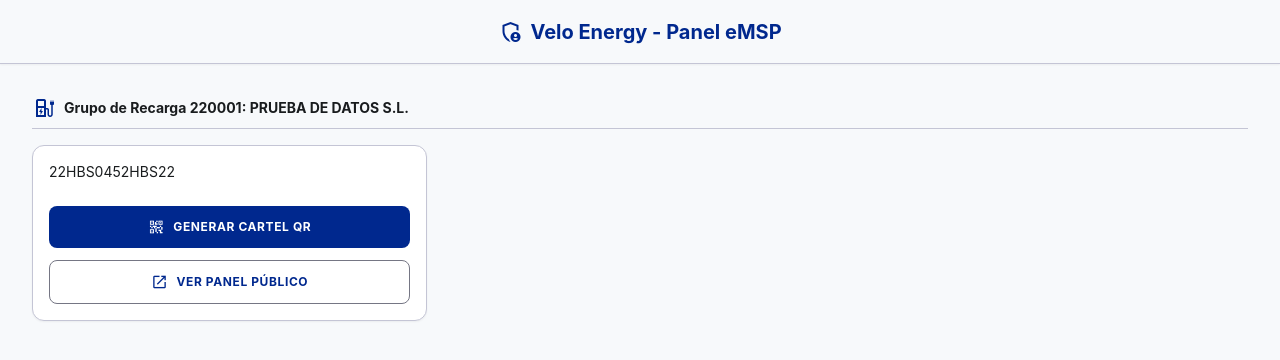
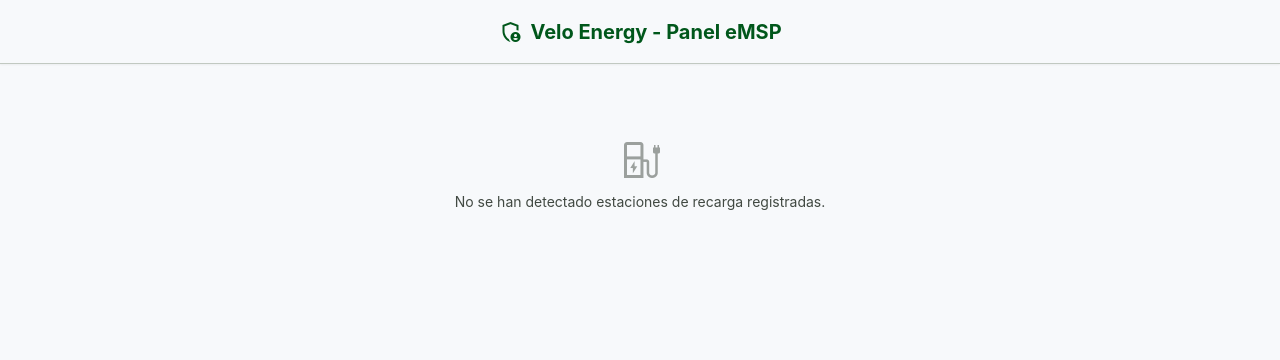
Before and after one commit to dgarciacampelo/tagoio-data-handler, a FastAPI app: page /emsp-dashboard in a window 1280 px wide. Shown: the top 360 px of the page. Run offline with FastAPI, Linux system fonts and the light colour scheme; parts of the project's set-up code (start-up, migrations or seed data) failed here and were passed over.

Commit message:
feature: Color palette update from dark blue to deep forest green

```diff
--- a/src/charge_points.py
+++ b/src/charge_points.py
@@ -19,10 +19,6 @@ def get_pool_known_charge_points(pool_code: int) -> set[tuple[str, int]]:
 
 def get_all_known_charge_points() -> dict[int, set[tuple[str, int]]]:
     """Returns the known charge points for all pools"""
-    # For debugging purposes, inject a fake station if the known charge points are empty
-    if not known_charge_points:
-        register_charge_point(220001, "22HBS0452HBS22", 1)
-
     return known_charge_points
 
 
--- a/static/js/emsp-dashboard.js
+++ b/static/js/emsp-dashboard.js
@@ -27,7 +27,7 @@ function openQrModal(url, poolCode, stationName, cpoName) {
     QRCode.toDataURL(url, {
         width: logicalWidth * scale,
         margin: 2,
-        color: { dark: '#00288e', light: '#ffffff' }
+        color: { dark: '#00571b', light: '#ffffff' }
     }, function (error, dataUrl) {
         if (error) {
             console.error("Error generating QR:", error);
@@ -54,7 +54,7 @@ function openQrModal(url, poolCode, stationName, cpoName) {
         ctx.fillRect(0, 0, logicalWidth, logicalHeight);
 
         // Draw Title Text (Will be rendered crisply due to ctx.scale)
-        ctx.fillStyle = '#00288e';
+        ctx.fillStyle = '#00571b';
         ctx.font = 'bold 14px "Segoe UI", Tahoma, sans-serif';
         ctx.textAlign = 'center';
         ctx.fillText(`Velo Energy: ${poolCode} / ${stationName}`, logicalWidth / 2, 24);
@@ -116,14 +116,14 @@ function printPoster() {
                     height: 100vh; font-family: 'Segoe UI', Tahoma, Geneva, Verdana, sans-serif;
                     background-color: white; color: #1a1a1a;
                 }
-                .header { color: #00288e; font-size: 3.5rem; font-weight: bold; margin-bottom: 10px; }
+                .header { color: #00571b; font-size: 3.5rem; font-weight: bold; margin-bottom: 10px; }
                 .subtitle { font-size: 2.2rem; color: #4a4a4a; margin-top: 0; margin-bottom: 40px; }
-                .qr-container { padding: 20px; border: 4px solid #00288e; border-radius: 24px; display: inline-block; }
+                .qr-container { padding: 20px; border: 4px solid #00571b; border-radius: 24px; display: inline-block; }
 
                 /* FIXED: Set height to auto to prevent aspect ratio stretching */
                 .qr-image { width: 350px; height: auto; }
 
-                .info-box { margin-top: 40px; text-align: center; font-size: 1.8rem; color: #4a4a4a; line-height: 1.5; }
+                .info-box { margin-top: 40px; text-align: center; font-size: 1.8rem; color: #4a4a4a; line-height: 1.5; overflow-wrap: break-word; max-width: 90%; }
                 .bold { font-weight: bold; color: #1a1a1a; }
             </style>
         </head>
@@ -132,13 +132,13 @@ function printPoster() {
             <div class="subtitle">Escanea para Recargar</div>
 
             <div class="qr-container">
-                <img class="qr-image" src="${qrDataUrl}" alt="Código QR de la estación" />
+                <img class="qr-image" src="${qrDataUrl}" alt="Código QR del Punto de Recarga" />
             </div>
 
             <div class="info-box">
                 <p>Operador (CPO): <span class="bold">${currentStation.cpo}</span></p>
                 <p>Grupo: <span class="bold">${currentStation.pool}</span></p>
-                <p>Estación: <span class="bold">${currentStation.name}</span></p>
+                <p>Punto de Recarga: <span class="bold">${currentStation.name}</span></p>
             </div>
 
             <script>
--- a/static/js/tailwind-config.js
+++ b/static/js/tailwind-config.js
@@ -5,21 +5,30 @@ tailwind.config = {
             "colors": {
                 "background": "#f7f9fb",
                 "on-background": "#191c1e",
-                "primary": "#00288e",
-                "on-primary": "#ffffff",
-                "primary-fixed": "#dde1ff",
-                "on-primary-fixed": "#001453",
-                "on-primary-fixed-variant": "#173bab",
+
+                // BRAND GREEN PALETTE (Migrated from Dark Blue)
+                "primary": "#00571b",                  // Main chosen deep forest green
+                "on-primary": "#ffffff",               // White text on primary background
+                "primary-fixed": "#9ef6b1",            // Soft, high-visibility light green container
+                "on-primary-fixed": "#002106",         // Ultra-dark green text for light green containers
+                "on-primary-fixed-variant": "#004e17", // Medium-dark green accent variant
+
+                // Secondary Accents (Kept the existing mint/teal accents)
                 "secondary": "#006c49",
                 "secondary-fixed-dim": "#4edea3",
+
                 "error": "#ba1a1a",
                 "error-container": "#ffdad6",
+
                 "surface": "#f7f9fb",
                 "on-surface": "#191c1e",
-                "surface-variant": "#e0e3e5",
-                "on-surface-variant": "#444653",
-                "outline": "#757684",
-                "outline-variant": "#c4c5d5",
+
+                // UI NEUTRALS (Shifted from cold blue-grays to harmonized sage-grays)
+                "surface-variant": "#dee5df",          // Soft background variant
+                "on-surface-variant": "#414942",       // Muted text color
+                "outline": "#717972",                  // Standard borders and dividers
+                "outline-variant": "#c1c9c1",          // Subtle/low-contrast borders
+
                 "surface-container-lowest": "#ffffff",
                 "surface-container-low": "#f2f4f6",
                 "surface-container": "#eceef0",
--- a/templates/emsp-dashboard.html
+++ b/templates/emsp-dashboard.html
@@ -56,7 +56,7 @@
             <h2
                 class="text-title-lg font-bold text-on-surface mb-4 flex items-center gap-2 border-b border-outline-variant pb-2">
                 <span class="material-symbols-outlined text-primary">ev_station</span>
-                Grupo de Recarga {{ pool_code }}: {{ cpo_names_by_pool[pool_code] }}
+                Instalación {{ pool_code }}: {{ cpo_names_by_pool[pool_code] }}
             </h2>
 
             <div class="grid grid-cols-1 md:grid-cols-2 xl:grid-cols-3 gap-4">
@@ -135,14 +135,14 @@
 
     <div id="print-template" class="hidden">
         <div style="text-align: center; font-family: sans-serif; padding: 20px;">
-            <h1 style="color: #00288e; font-size: 3rem; margin-bottom: 10px;">Velo Energy</h1>
+            <h1 style="color: #00571b; font-size: 3rem; margin-bottom: 10px;">Velo Energy</h1>
             <h2 style="font-size: 2rem; color: #333; margin-top: 0;">Escanea para Recargar</h2>
             <div
-                style="margin: 40px auto; display: inline-block; padding: 20px; border: 4px solid #00288e; border-radius: 20px;">
+                style="margin: 40px auto; display: inline-block; padding: 20px; border: 4px solid #00571b; border-radius: 20px;">
                 <img id="print-qr-image" src="" alt="QR Code" style="width: 300px; height: 300px;" />
             </div>
             <p style="font-size: 1.5rem; color: #666; margin-top: 20px;">Grupo: <strong id="print-pool"></strong></p>
-            <p style="font-size: 1.5rem; color: #666;">Estación: <strong id="print-station"></strong></p>
+            <p style="font-size: 1.5rem; color: #666;">Punto de Recarga: <strong id="print-station"></strong></p>
         </div>
     </div>
 
```
